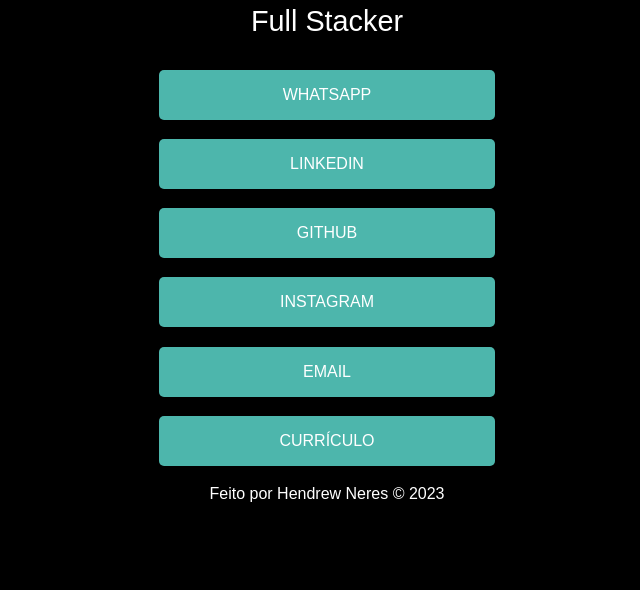
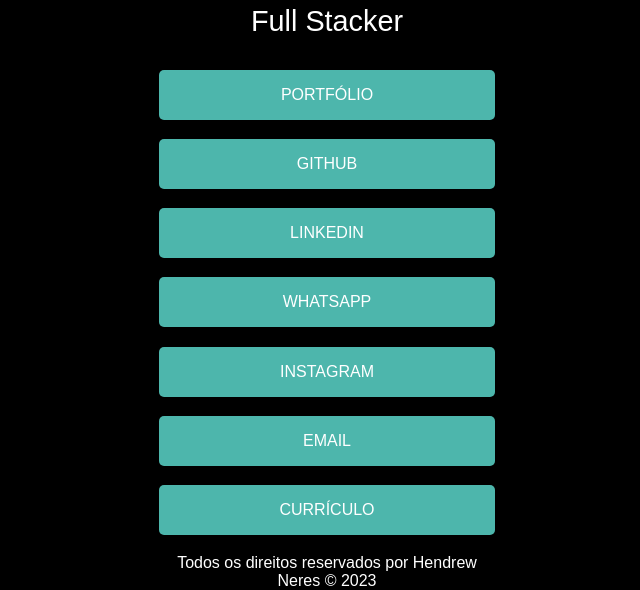
Before and after one commit to drewneres/links, a plain HTML site: page index.html in a window 1280 px wide. Shown: the part 495-1085 px from the top of the page, without its empty margins (313-953 px from the left). Before the commit the page ends 998 px from the top, so only its background shows below. Drawn offline with Linux system fonts and the light colour scheme.

Commit message:
Update index.html

```diff
--- a/index.html
+++ b/index.html
@@ -27,14 +27,17 @@
 
         <ul>
             <li>
-                <a href="https://wa.me/+5561999456996?text=Olá, vi seus links e gostaria de conversar com você!"
-                    target="_blank">WhatsApp</a>
+                <a href="https://drewneres.github.io/portfolio-Hendrew2024-main/" target="_blank">Portfólio</a>
             </li>
-            <li>
+             <li>
+                <a href="https://github.com/drewneres" target="_blank">GitHub</a>
+            </li>
+             <li>
                 <a href="https://www.linkedin.com/in/hendrewneres" target="_blank">Linkedin</a>
             </li>
             <li>
-                <a href="https://github.com/drewneres" target="_blank">GitHub</a>
+                <a href="https://wa.me/+5561999456996?text=Olá, vi seus links e gostaria de conversar com você!"
+                    target="_blank">WhatsApp</a>
             </li>
             <li>
                 <a href="https://www.instagram.com/drewneres/" target="_blank">Instagram</a>
@@ -45,10 +48,11 @@
             <li>
                 <a href="https://drewneres.github.io" target="_blank">Currículo</a>
             </li>
+
         </ul>
 
         <footer>
-             <span class="bold">Feito por Hendrew Neres &copy; 2023</span></p>
+             <span class="bold">Todos os direitos reservados por Hendrew Neres &copy; 2023</span></p>
         </footer>
     </div>
 </body>
```
